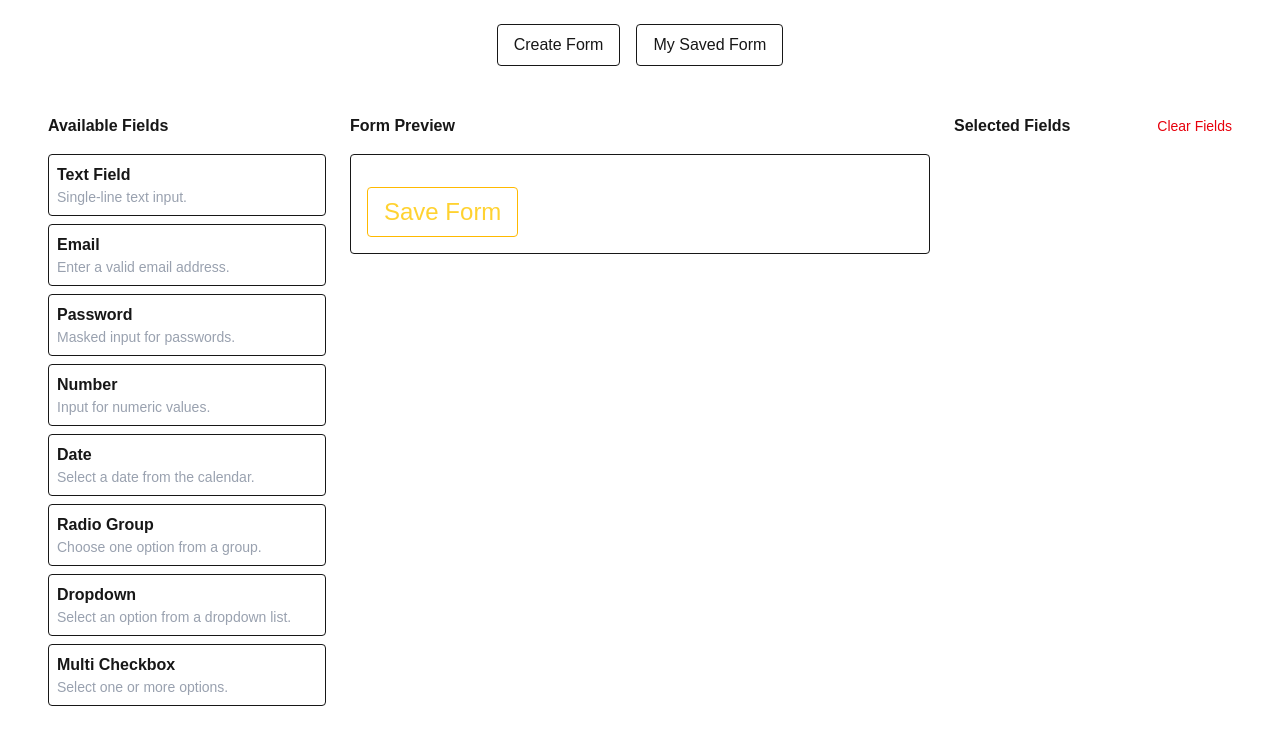
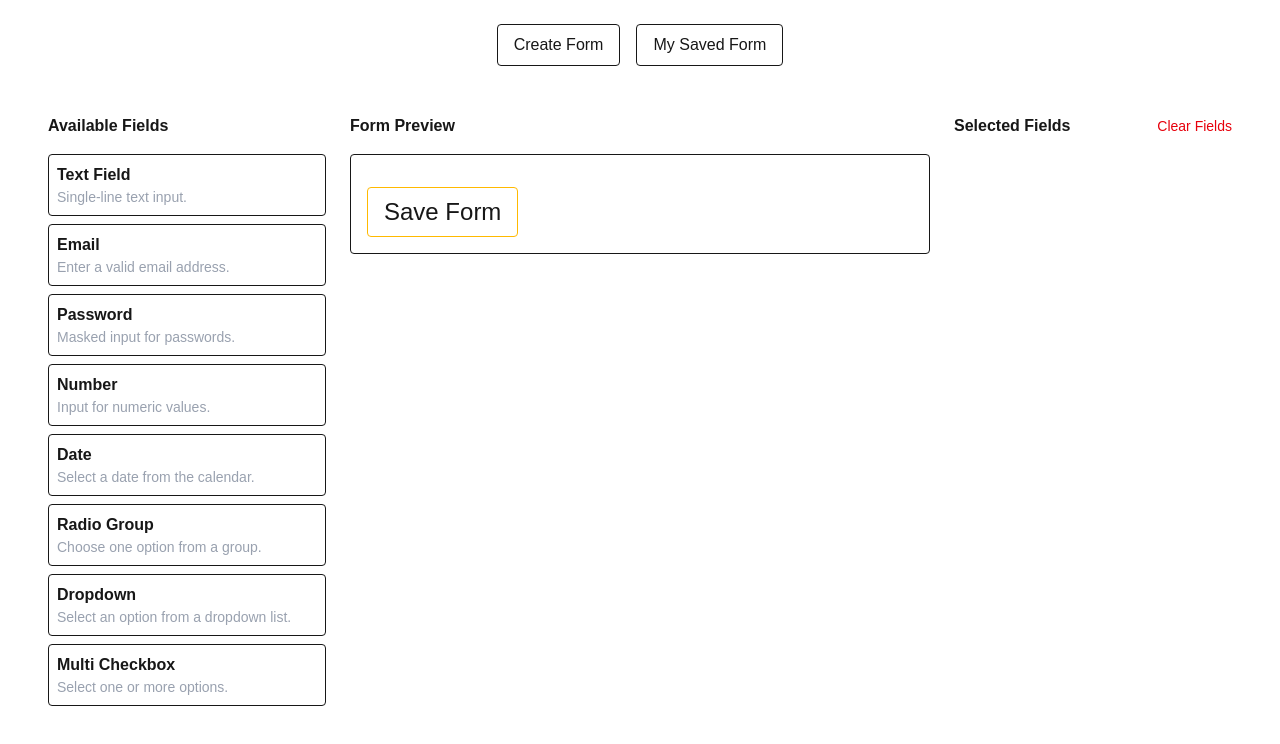
Before and after one commit to achouhan7477/myform, a Next.js app: page / in a window 1280 px wide. Shown: the top 744 px of the page. Built offline with nearby package versions, Linux system fonts and the light colour scheme.

Commit message:
form builder ui changes

```diff
--- a/src/app/component/field.jsx
+++ b/src/app/component/field.jsx
@@ -190,7 +190,7 @@ export default function FieldPreview({ selectedFields, setSelectedFields }) {
 
       <button
         type="submit"
-        className="text-2xl rounded text-amber-300 border border-amber-400 px-4 py-2 mt-4 hover:bg-amber-400 hover:text-black"
+        className="text-2xl rounded text-white-300 border border-amber-400 px-4 py-2 mt-4 cursor-pointer hover:text-white"
       >
         Save Form
       </button>
--- a/src/app/page.tsx
+++ b/src/app/page.tsx
@@ -10,13 +10,13 @@ export default function Page() {
   return (
     <main className="p-6">
       <div className="flex justify-center gap-4 mb-6">
-        <button onClick={() => setActiveTab("create")} className="px-4 py-2 border rounded">
+        <button onClick={() => setActiveTab("create")} className="px-4 py-2 cursor-pointer border rounded">
           Create Form
         </button>
         {/* <button onClick={() => setActiveTab("preview")} className="px-4 py-2 border rounded">
           Preview
         </button> */}
-        <button onClick={() => setActiveTab("saved")} className="px-4 py-2 border rounded">
+        <button onClick={() => setActiveTab("saved")} className="px-4 py-2 cursor-pointer border rounded">
           My Saved Form
         </button>
       </div>
```
